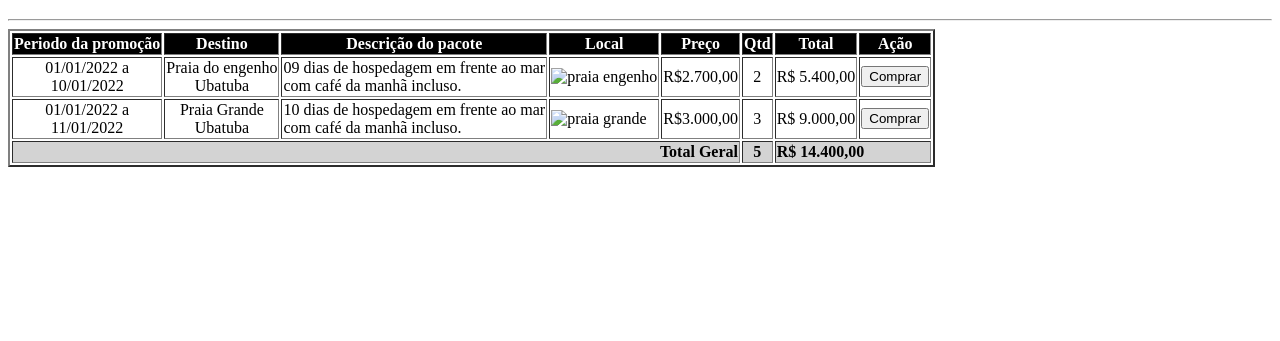
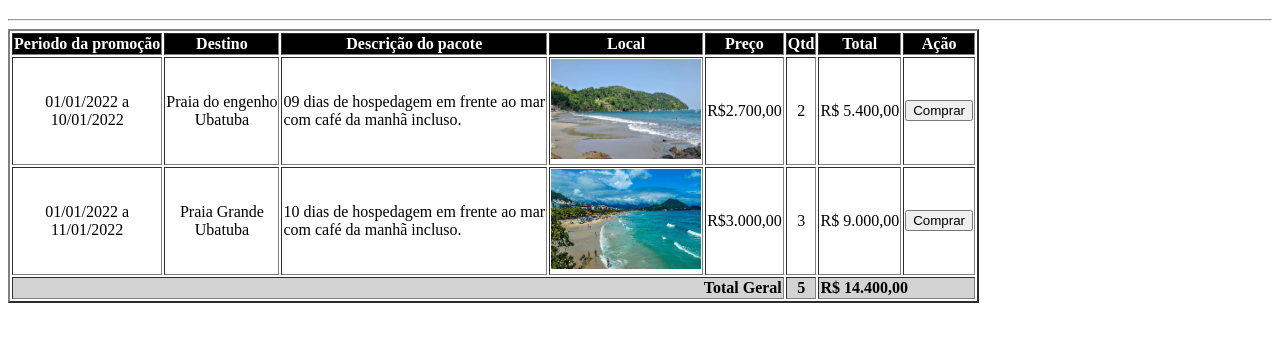
Before and after one commit to mcheco/tabela-viagens, a plain HTML site: page index.html in a window 1280 px wide. Shown: the part 61-402 px from the top of the page. Drawn offline with Linux system fonts and the light colour scheme; the site is published under a folder, as on GitHub Pages, so addresses that start at the root find nothing.

Commit message:
alteração das tag de imagem

```diff
--- a/index.html
+++ b/index.html
@@ -27,7 +27,7 @@
                 <td align="center">01/01/2022 a<br>10/01/2022</td>
                 <td align="center">Praia do engenho <br>Ubatuba</td>
                 <td>09 dias de hospedagem em frente ao mar<br>com café da manhã incluso.</td>
-                <td><img src="/_images/praia-do-engenho-00.webp" alt="praia engenho" width="150px" height="100px"></td>
+                <td><img src="_images/praia-do-engenho-00.webp" alt="praia engenho" width="150px" height="100px"></td>
                 <td> R$2.700,00</td>
                 <td align="center">2</td>
                 <td>R$ 5.400,00</td>
@@ -37,7 +37,7 @@
                 <td align="center">01/01/2022 a <br>11/01/2022</td>
                 <td align="center">Praia Grande <br>Ubatuba</td>
                 <td>10 dias de hospedagem em frente ao mar <br>com café da manhã incluso.</td>
-                <td><img src="/_images/Praia_Grande_Ubatuba_04.jpg" alt="praia grande" width="150px" height="100px"></td>
+                <td><img src="_images/Praia_Grande_Ubatuba_04.jpg" alt="praia grande" width="150px" height="100px"></td>
                 <td>R$3.000,00</td>
                 <td align="center">3</td>
                 <td>R$ 9.000,00</td>
```
